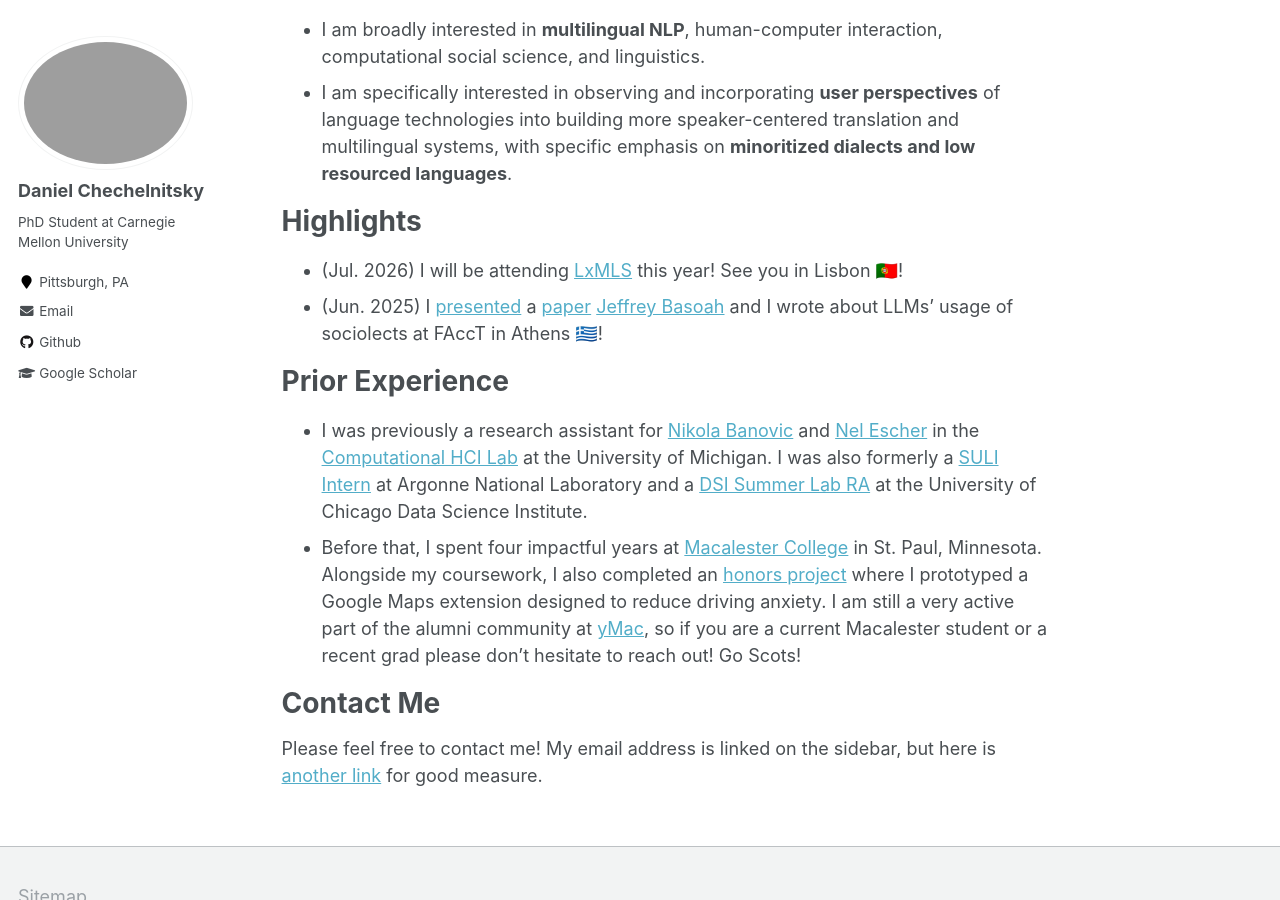
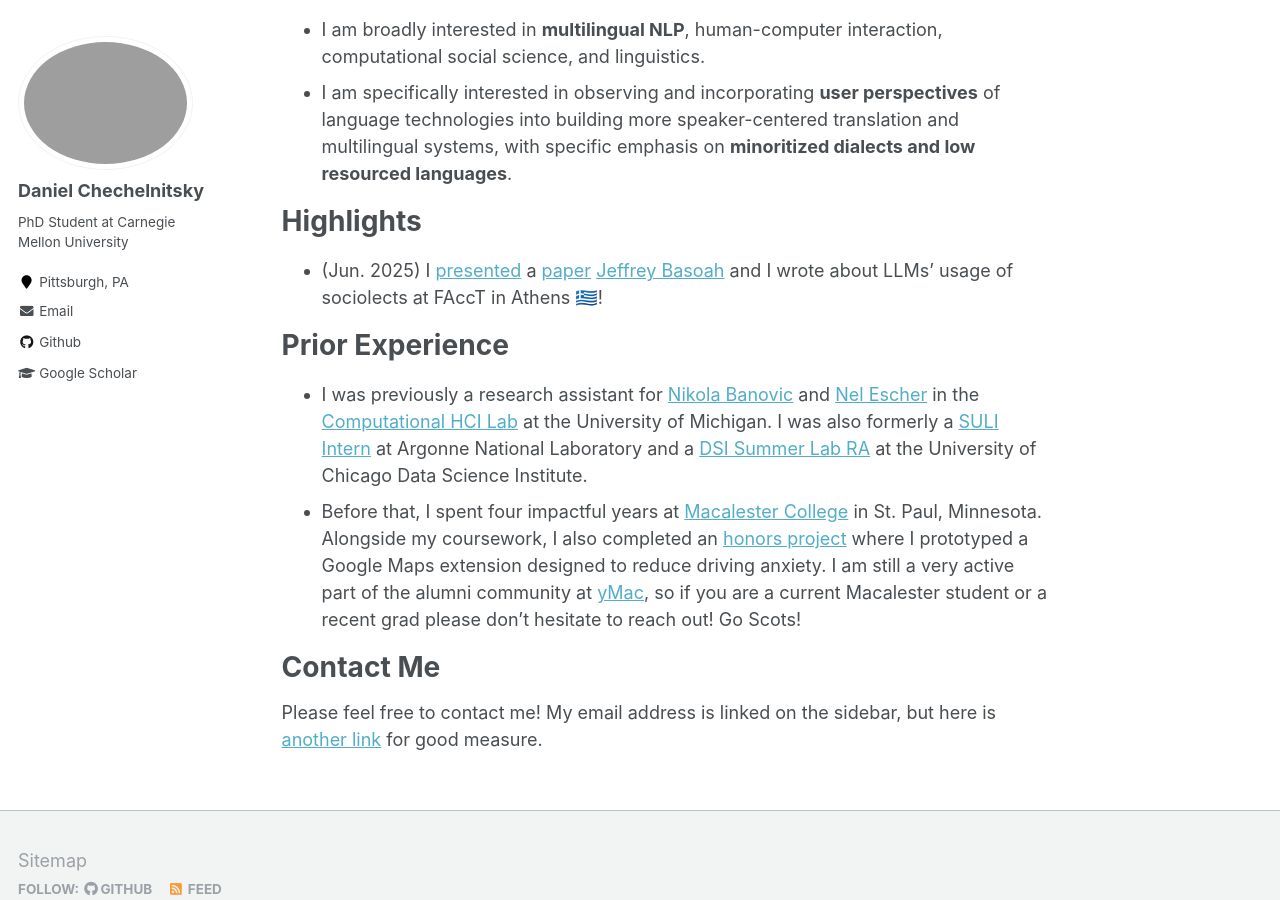
Before and after one commit to chechelnitskd/chechelnitskd.github.io, a Jekyll site: the page built from _pages/about.md, in a window 1280 px wide and 900 px high, scrolled down 480 px. Built offline with Jekyll 4.4.1, drawn with Linux system fonts in a browser that asks for light colours.

Commit message:
Update about.md

```diff
--- a/_pages/about.md
+++ b/_pages/about.md
@@ -12,14 +12,13 @@
 - I am a second-year Ph.D. student at [Carnegie Mellon University's Language Technologies Institute](https://www.lti.cs.cmu.edu/) funded by [CMU Portugal](https://cmuportugal.org/).
 - I am very fortunate to be co-advised by [Giuseppe Attanasio](https://gattanasio.cc/), [André Martins](https://andre-martins.github.io/), and [Maarten Sap](https://maartensap.com/).
 - I am a member of both the [Sardine 🐟](https://sardine-lab.github.io/) and [Sapling 🌱](https://maartensap.com/index.html) Labs, making me a Sap-line 🤷?
-- Here is a link to my [curriculum vitae](https://chechelnitskd.github.io/Chechelnitsky_CV_2025.pdf).
+- Here is a link to my [curriculum vitae](https://chechelnitskd.github.io/Chechelnitsky_CV_2026.pdf).
 
 # Interests
 - I am broadly interested in **multilingual NLP**, human-computer interaction, computational social science, and linguistics.
 - I am specifically interested in observing and incorporating **user perspectives** of language technologies into building more speaker-centered translation and multilingual systems, with specific emphasis on **minoritized dialects and low resourced languages**.
 
 # Highlights
-- (Jul. 2026) I will be attending [LxMLS](https://lxmls.github.io/2026/) this year! See you in Lisbon 🇵🇹!
 - (Jun. 2025) I [presented](https://www.youtube.com/watch?v=qA7aT0mdYao) a [paper](https://dl.acm.org/doi/full/10.1145/3715275.3732045) [Jeffrey Basoah](https://jeffreybasoah.github.io/) and I wrote about LLMs' usage of sociolects at FAccT in Athens 🇬🇷!
 
 # Prior Experience
```
